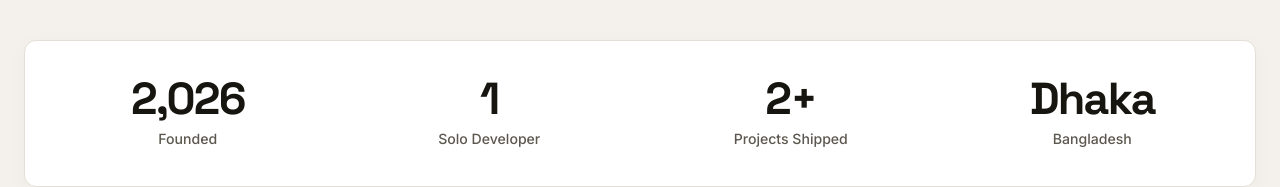
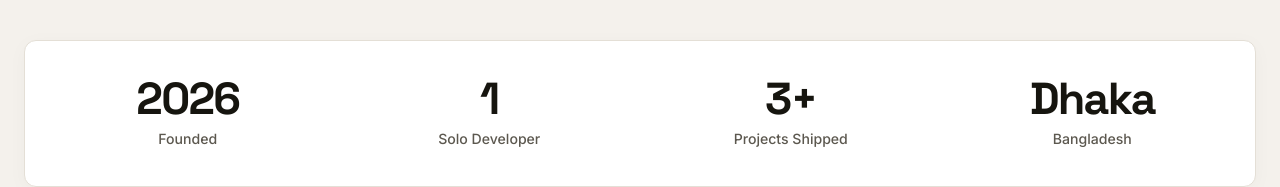
Before and after one commit to takiahmed24/raydrim, a Next.js app: page /about in a window 1280 px wide. Shown: the part 503-690 px from the top of the page. Built offline with nearby package versions, Linux system fonts and the light colour scheme.

Commit message:
fix 2026 year comma formatting, update projects shipped count to 3+, and add Watchie store to milestones

```diff
--- a/src/components/about/AboutHero.tsx
+++ b/src/components/about/AboutHero.tsx
@@ -37,7 +37,7 @@ export default function AboutHero() {
           <div className={styles.statsBar}>
             <div className={styles.statItem}>
               <span className={styles.statVal}>
-                <AnimatedCounter value={2026} suffix="" decimals={0} />
+                <AnimatedCounter value={2026} format={false} suffix="" decimals={0} />
               </span>
               <span className={styles.statLabel}>Founded</span>
             </div>
@@ -49,7 +49,7 @@ export default function AboutHero() {
             </div>
             <div className={styles.statItem}>
               <span className={styles.statVal}>
-                <AnimatedCounter value={2} suffix="+" />
+                <AnimatedCounter value={3} suffix="+" />
               </span>
               <span className={styles.statLabel}>Projects Shipped</span>
             </div>
--- a/src/components/ui/AnimatedCounter.tsx
+++ b/src/components/ui/AnimatedCounter.tsx
@@ -9,6 +9,7 @@ interface AnimatedCounterProps {
   prefix?: string;
   suffix?: string;
   decimals?: number;
+  format?: boolean;
   className?: string;
 }
 
@@ -18,6 +19,7 @@ export default function AnimatedCounter({
   prefix = '',
   suffix = '',
   decimals = 0,
+  format = true,
   className = '',
 }: AnimatedCounterProps) {
   // Initialize with target value so SSR and static HTML prerendering outputs actual numbers!
@@ -54,7 +56,13 @@ export default function AnimatedCounter({
     window.requestAnimationFrame(step);
   }, [isInView, value, duration]);
 
-  const formattedCount = decimals > 0 ? count.toFixed(decimals) : Math.round(count).toLocaleString();
+  const rounded = Math.round(count);
+  const formattedCount =
+    decimals > 0
+      ? count.toFixed(decimals)
+      : format
+      ? rounded.toLocaleString()
+      : rounded.toString();
 
   return (
     <span ref={ref} className={className}>
--- a/src/data/agencyData.ts
+++ b/src/data/agencyData.ts
@@ -173,26 +173,26 @@ export const MILESTONES: Milestone[] = [
   {
     year: '2025',
     title: 'Started Building',
-    description: 'Began learning full-stack web development with JavaScript, React, and Node.js. Built early projects to sharpen skills.',
+    description: 'Began learning full-stack web development with JavaScript, React, and Node.js. Built early projects to sharpen engineering skills.',
     badge: 'Foundation',
   },
   {
     year: '2026',
     title: 'Launched Campus Dude',
     description: 'Shipped campusdude.site — a free browser games platform for students with 22 handcrafted games, responsive design, and AdSense integration.',
-    badge: 'First Product',
+    badge: 'Games Platform',
   },
   {
     year: '2026',
-    title: 'Launched Raydrim',
-    description: 'Built and deployed raydrim.com as a professional digital studio — offering web development, e-commerce, mobile apps, and software consulting services.',
-    badge: 'Agency Launch',
+    title: 'Launched Watchie Store',
+    description: 'Built and launched watchie-3.myshopify.com — a high-converting Shopify e-commerce storefront for tactical and luxury timepieces.',
+    badge: 'Shopify E-Commerce',
   },
   {
     year: '2026',
-    title: 'Expanding Services',
-    description: 'Growing into Shopify development, Google Play Books publishing, and cross-platform mobile app engineering with React Native.',
-    badge: 'Growth',
+    title: 'Launched Raydrim Agency',
+    description: 'Built and deployed raydrim.com as a professional digital studio — offering web development, Shopify stores, mobile apps, and custom software.',
+    badge: 'Agency Launch',
   },
 ];
 
```
